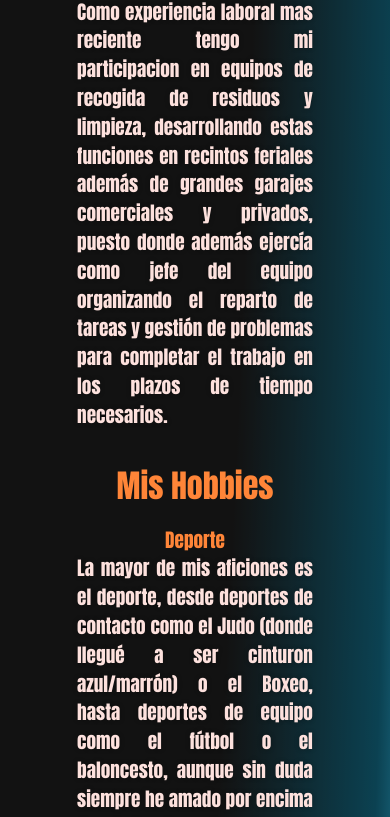
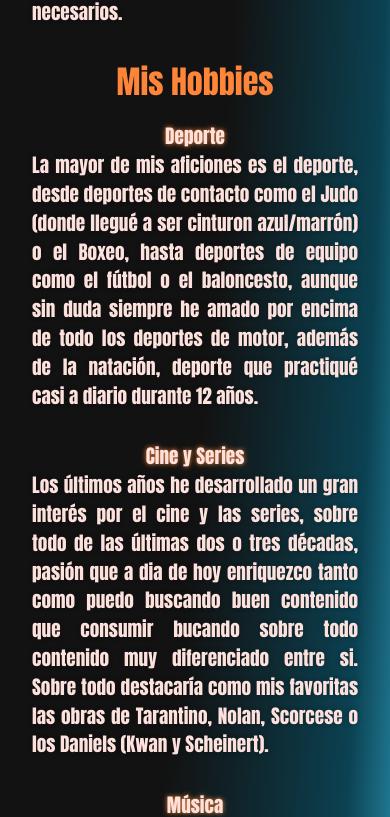
Before and after one commit to tonimtnz/Portafolio, a React (Vite) app: page /me in a window 390 px wide. Shown: the part 1580-2397 px from the top of the page. Built offline with nearby package versions, Linux system fonts and the light colour scheme.

Commit message:
padding responsive done

```diff
--- a/src/App.css
+++ b/src/App.css
@@ -143,7 +143,8 @@
   }
 }
 #me-tittle{
-  color: var(--emphasis);
+  color: var(--magnolia);
+  text-shadow: 0px 0px 5px var(--emphasis);
   margin: 0;
 }
 .form-cont{
@@ -532,11 +533,17 @@
       position: relative;
     }
   }
+  .about-me-page{
+    .me-container{
+      padding: 1rem 2rem;
+    }
+
+  }
   .me-info-cont{
     flex-direction: column;
     align-items: center;
     .me-each-info{
-      width: 90%;
+      width: 100%;
     }
   }
   .form-cont{
```
